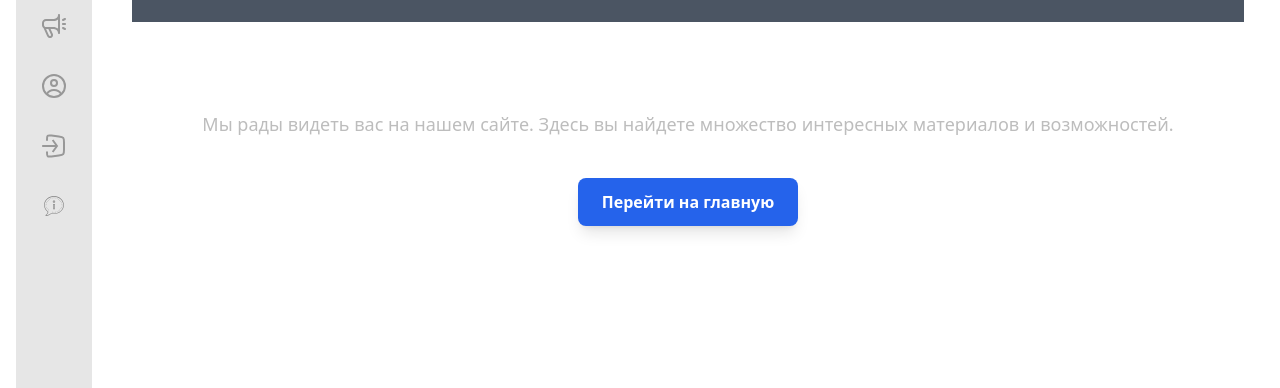
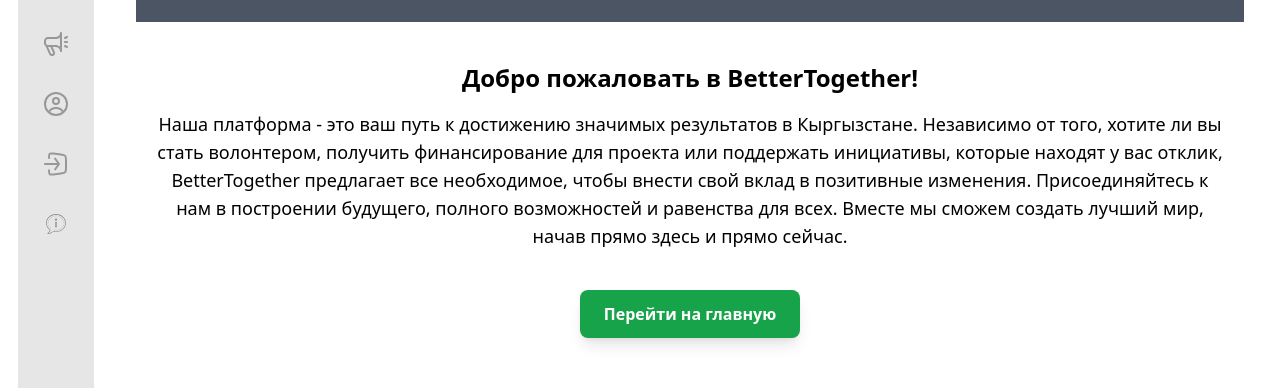
Before and after one commit to nov1ero/bettertogether, a React (Vite) app in the folder bettertogether/: page / in a window 1280 px wide. Shown: the part 202-590 px from the top of the page. Built offline with nearby package versions, Linux system fonts and the light colour scheme; no server answers; the database is empty.

Commit message:
Fixes: Colors and Text

```diff
--- a/bettertogether/src/components/SideBar.jsx
+++ b/bettertogether/src/components/SideBar.jsx
@@ -41,9 +41,9 @@
 
   return (
     <div className="flex justify-between items-center flex-col sticky top-5 h-[93vh]">
-      <div className={`flex justify-between items-center flex-col rounded-[7px] sticky  h-[7.5vh] ${isDarkMode ? 'bg-[#1c1c24]' : 'bg-[#e6e6e6]'}`}>
+      <div className={`flex justify-between items-center flex-col rounded-[7px] sticky  h-[9.8vh] ${isDarkMode ? 'bg-[#1c1c24]' : 'bg-[#e6e6e6]'}`}>
         <Link to="/home">
-          <Icon styles="w-[52px] h-[52px] bg-[#2c2f32]" imgUrl={logo} />
+          <Icon styles="w-[80px] h-[70px] bg-[#2c2f32]" imgUrl={logo} />
         </Link>
       </div>
 
--- a/bettertogether/src/pages/AboutUs.jsx
+++ b/bettertogether/src/pages/AboutUs.jsx
@@ -1,9 +1,23 @@
-import React from 'react';
+import React, { useState, useEffect } from 'react';
+import { useStateContext } from '../context';
+
 
 const AboutUs = () => {
+  const { theme } = useStateContext();
+  const [isDarkMode, setDarkMode] = useState(false);
+
+  useEffect(() => {
+    if (theme === 'light') {
+      setDarkMode(false);
+    } else if (theme === 'dark') {
+      setDarkMode(true);
+    }
+  }, [theme]);
+
+
   return (
     <div >
-      <header className="w-full bg-grey-600 text-white py-6">
+      <header className={`w-full bg-grey-600 ${isDarkMode ? 'text-white' : 'text-black  '} py-6`}>
         <div className="container mx-auto flex justify-center">
           <h1 className="text-3xl font-bold">О Нас</h1>
         </div>
@@ -11,8 +25,8 @@
 
       <main className="container mx-auto px-4 py-10">
         <section className="text-center mb-10">
-          <h2 className="text-2xl font-semibold text-white mb-4">О BetterTogether</h2>
-          <p className="text-lg text-[#bdbdbd]">
+          <h2 className={`text-2xl font-semibold ${isDarkMode ? 'text-white' : 'text-black  '} mb-4`}>BetterTogether</h2>
+          <p className={`text-lg ${isDarkMode ? 'text-[#bdbdbd]' : 'text-black  '}`}>
             BetterTogether — это уникальная платформа, созданная для того, чтобы стать мостом между волонтерами, инвесторами и социальными проектами в Кыргызстане. Наша цель — объединить усилия тех, кто стремится к позитивным изменениям, с теми, кто готов поддержать их своими ресурсами и временем.
           </p>
         </section>
--- a/bettertogether/src/pages/Welcome.jsx
+++ b/bettertogether/src/pages/Welcome.jsx
@@ -1,12 +1,24 @@
-import React from 'react';
+import React, { useState, useEffect } from 'react';
+import { useStateContext } from '../context';
 import { Navigate, useNavigate } from 'react-router-dom';
 
 const WelcomePage = () => {
+  const { theme } = useStateContext();
+  const [isDarkMode, setDarkMode] = useState(false);
+
   const navigate = useNavigate();
 
   const handleNavigateHome = () => {
     navigate("/home"); // Замените "/home" на ваш маршрут для главной страницы
   };
+
+  useEffect(() => {
+    if (theme === 'light') {
+      setDarkMode(false);
+    } else if (theme === 'dark') {
+      setDarkMode(true);
+    }
+  }, [theme]);
 
   return (
     <div className="min-h-screen flex flex-col">
@@ -18,16 +30,16 @@
 
       <main className="container mx-auto px-4 py-10 flex-grow">
         <section className="text-center mb-10">
-          <h2 className="text-2xl font-semibold text-white mb-4">Добро пожаловать на наш сайт!</h2>
-          <p className="text-lg text-[#bdbdbd]">
-            Мы рады видеть вас на нашем сайте. Здесь вы найдете множество интересных материалов и возможностей.
+          <h2 className={`text-2xl font-semibold ${isDarkMode ? 'text-white' : 'text-black  '} mb-4`}>Добро пожаловать в BetterTogether!</h2>
+          <p className={`text-lg ${isDarkMode ? 'text-[#bdbdbd]' : 'text-black  '}`}>
+            Наша платформа - это ваш путь к достижению значимых результатов в Кыргызстане. Независимо от того, хотите ли вы стать волонтером, получить финансирование для проекта или поддержать инициативы, которые находят у вас отклик, BetterTogether предлагает все необходимое, чтобы внести свой вклад в позитивные изменения. Присоединяйтесь к нам в построении будущего, полного возможностей и равенства для всех. Вместе мы сможем создать лучший мир, начав прямо здесь и прямо сейчас.
           </p>
         </section>
 
         <section className="text-center">
           <button
             onClick={handleNavigateHome}
-            className="px-6 py-3 bg-blue-600 text-white font-semibold rounded-lg shadow-lg hover:bg-blue-700"
+            className="px-6 py-3 bg-green-600 text-white font-semibold rounded-lg shadow-lg hover:bg-blue-700"
           >
             Перейти на главную
           </button>
```
